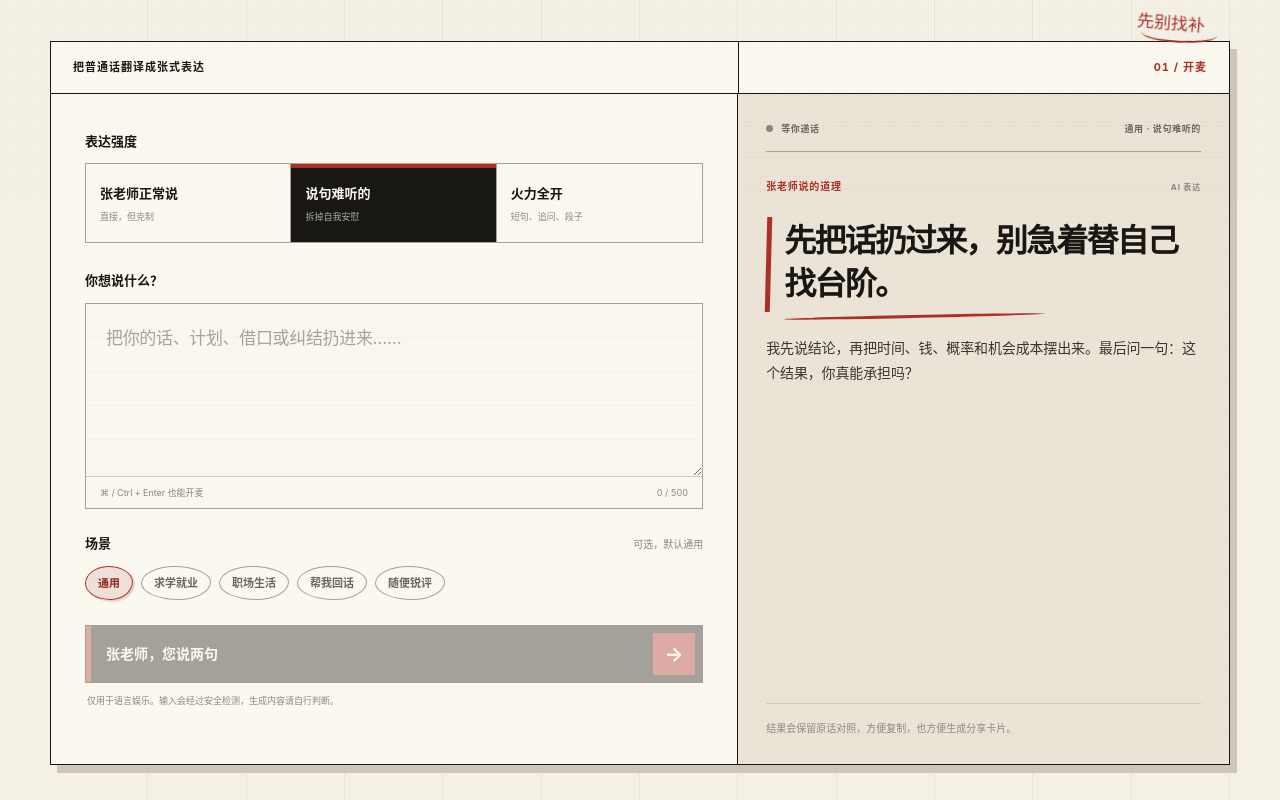
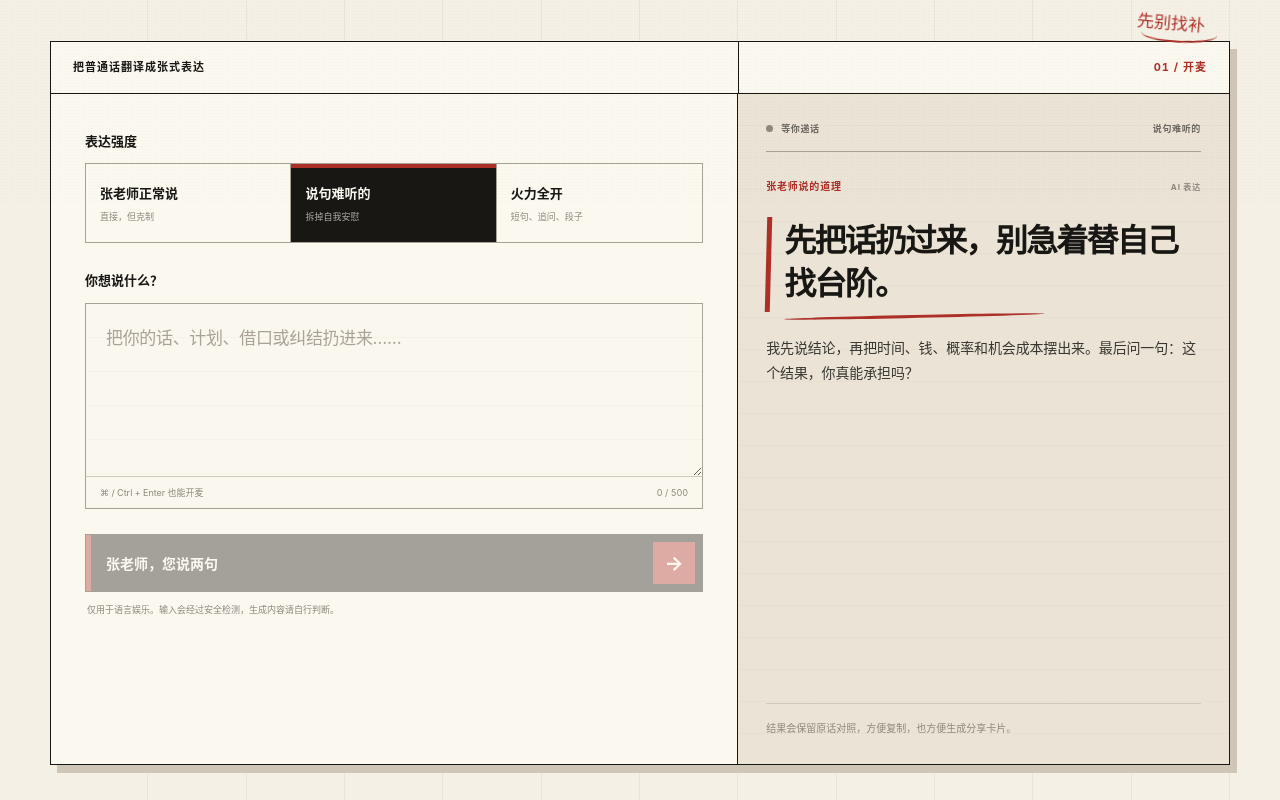
Before and after one commit to linyueguan/xuefengshuo, a Next.js app: page / in a window 1280 px wide. Shown: the part 599-1399 px from the top of the page. Built offline with nearby package versions, Linux system fonts and the light colour scheme.

Commit message:
Remove scene selector from homepage

```diff
--- a/app/globals.css
+++ b/app/globals.css
@@ -568,45 +568,6 @@ main {
   font-variant-numeric: tabular-nums;
 }
 
-.scene-group {
-  margin-top: 25px;
-}
-
-.scene-options {
-  display: flex;
-  flex-wrap: wrap;
-  gap: 8px;
-}
-
-.scene-options button {
-  min-height: 34px;
-  padding: 0 12px;
-  border: 1px solid var(--line-strong);
-  border-radius: 48% 52% 46% 54% / 51% 47% 53% 49%;
-  background: transparent;
-  color: var(--muted);
-  font-size: 11px;
-  font-weight: 600;
-  cursor: pointer;
-  transition:
-    border-color 180ms ease,
-    background-color 180ms ease,
-    color 180ms ease;
-}
-
-.scene-options button:hover {
-  border-color: var(--ink);
-  color: var(--ink);
-}
-
-.scene-options button[aria-pressed="true"] {
-  border-color: var(--red);
-  background: rgba(234, 212, 205, 0.66);
-  color: var(--red-dark);
-  box-shadow: 2px 2px 0 var(--red-soft);
-  transform: rotate(-1deg);
-}
-
 .primary-action {
   position: relative;
   display: flex;
@@ -1510,20 +1471,6 @@ footer > a {
     padding: 9px 10px;
   }
 
-  .scene-group {
-    margin-top: 21px;
-  }
-
-  .scene-options {
-    gap: 6px;
-  }
-
-  .scene-options button {
-    min-height: 32px;
-    padding: 0 10px;
-    font-size: 10px;
-  }
-
   .primary-action {
     min-height: 55px;
     margin-top: 21px;
--- a/app/page.tsx
+++ b/app/page.tsx
@@ -10,24 +10,13 @@ import {
 import { createShareCard } from "@/lib/share-card";
 import type { Intensity, Topic } from "@/lib/xuefeng";
 
-type TopicOption = {
-  id: Topic;
-  title: string;
-};
-
 type IntensityOption = {
   id: Intensity;
   title: string;
   note: string;
 };
 
-const topics: TopicOption[] = [
-  { id: "general", title: "通用" },
-  { id: "study", title: "求学就业" },
-  { id: "work", title: "职场生活" },
-  { id: "reply", title: "帮我回话" },
-  { id: "roast", title: "随便锐评" },
-];
+const DEFAULT_TOPIC: Topic = "general";
 
 const intensities: IntensityOption[] = [
   {
@@ -88,15 +77,13 @@ function splitAnswer(value: string) {
 }
 
 export default function Home() {
-  const [topic, setTopic] = useState<Topic>("general");
   const [intensity, setIntensity] = useState<Intensity>("sharp");
   const [text, setText] = useState("");
   const [lastInput, setLastInput] = useState("");
   const [result, setResult] = useState("");
-  const [resultMeta, setResultMeta] = useState<{
-    topic: Topic;
-    intensity: Intensity;
-  } | null>(null);
+  const [resultIntensity, setResultIntensity] = useState<Intensity | null>(
+    null,
+  );
   const [loading, setLoading] = useState(false);
   const [loadingIndex, setLoadingIndex] = useState(0);
   const [error, setError] = useState("");
@@ -108,8 +95,6 @@ export default function Home() {
   const shareCloseRef = useRef<HTMLButtonElement>(null);
   const shareCardUrlRef = useRef("");
 
-  const activeTopic =
-    topics.find((item) => item.id === topic) ?? topics[0];
   const activeIntensity =
     intensities.find((item) => item.id === intensity) ?? intensities[1];
   const renderedAnswer = splitAnswer(
@@ -184,7 +169,7 @@ export default function Home() {
         headers: { "Content-Type": "application/json" },
         body: JSON.stringify({
           text: value,
-          topic,
+          topic: DEFAULT_TOPIC,
           intensity: nextIntensity,
         }),
       });
@@ -199,7 +184,7 @@ export default function Home() {
 
       setLastInput(value);
       setResult(data.result);
-      setResultMeta({ topic, intensity: nextIntensity });
+      setResultIntensity(nextIntensity);
     } catch (requestError) {
       setError(
         requestError instanceof Error
@@ -304,11 +289,8 @@ export default function Home() {
     setShareCardUrl("");
   }
 
-  const resultTopic =
-    topics.find((item) => item.id === resultMeta?.topic)?.title ??
-    activeTopic.title;
-  const resultIntensity =
-    intensities.find((item) => item.id === resultMeta?.intensity)?.title ??
+  const resultIntensityLabel =
+    intensities.find((item) => item.id === resultIntensity)?.title ??
     activeIntensity.title;
 
   return (
@@ -436,25 +418,6 @@ export default function Home() {
                 </div>
               </div>
 
-              <fieldset className="control-group scene-group">
-                <legend>
-                  场景
-                  <span>可选，默认通用</span>
-                </legend>
-                <div className="scene-options">
-                  {topics.map((item) => (
-                    <button
-                      type="button"
-                      key={item.id}
-                      aria-pressed={topic === item.id}
-                      onClick={() => setTopic(item.id)}
-                    >
-                      {item.title}
-                    </button>
-                  ))}
-                </div>
-              </fieldset>
-
               <button
                 className="primary-action"
                 type="submit"
@@ -501,7 +464,7 @@ export default function Home() {
                       : "等你递话"}
                 </span>
                 <span>
-                  {resultTopic} · {resultIntensity}
+                  {resultIntensityLabel}
                 </span>
               </div>
 
```
Also changed, not shown: 2 other files (tests, documents, lock files or other folders).
